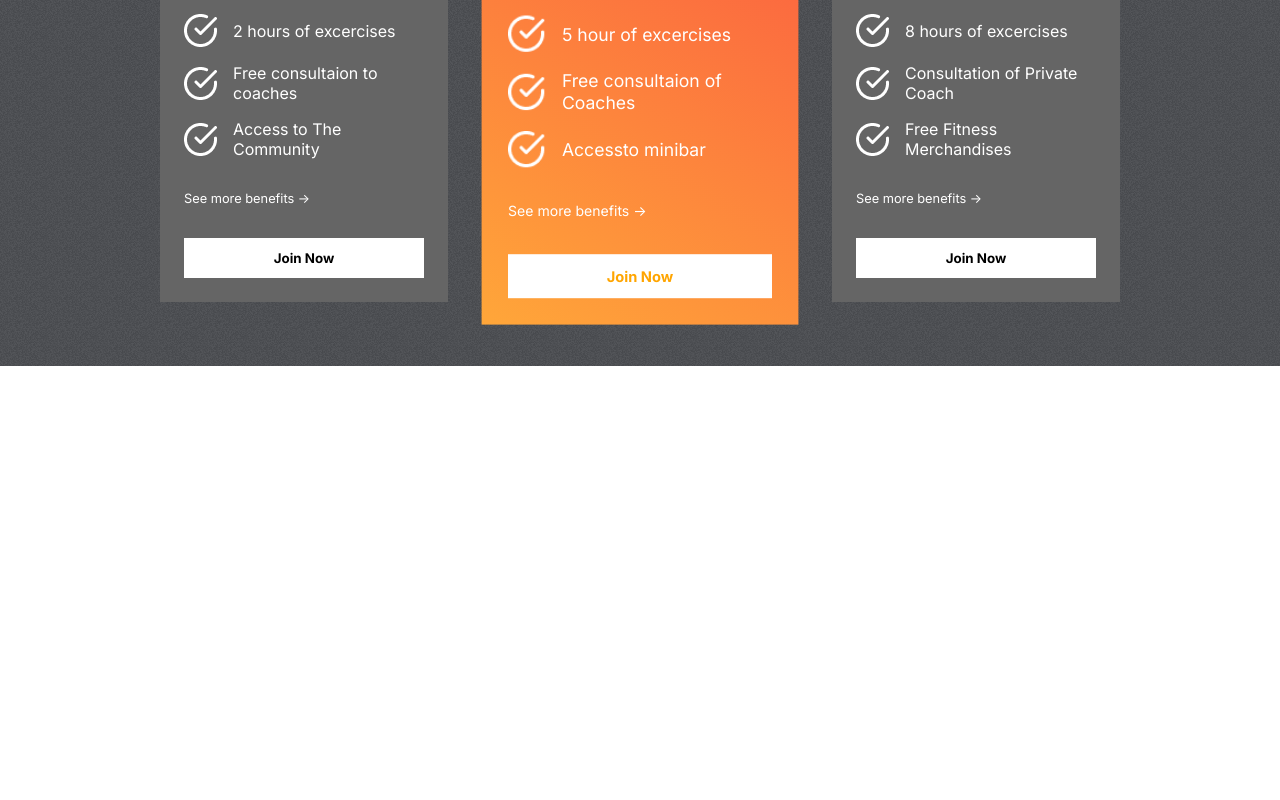
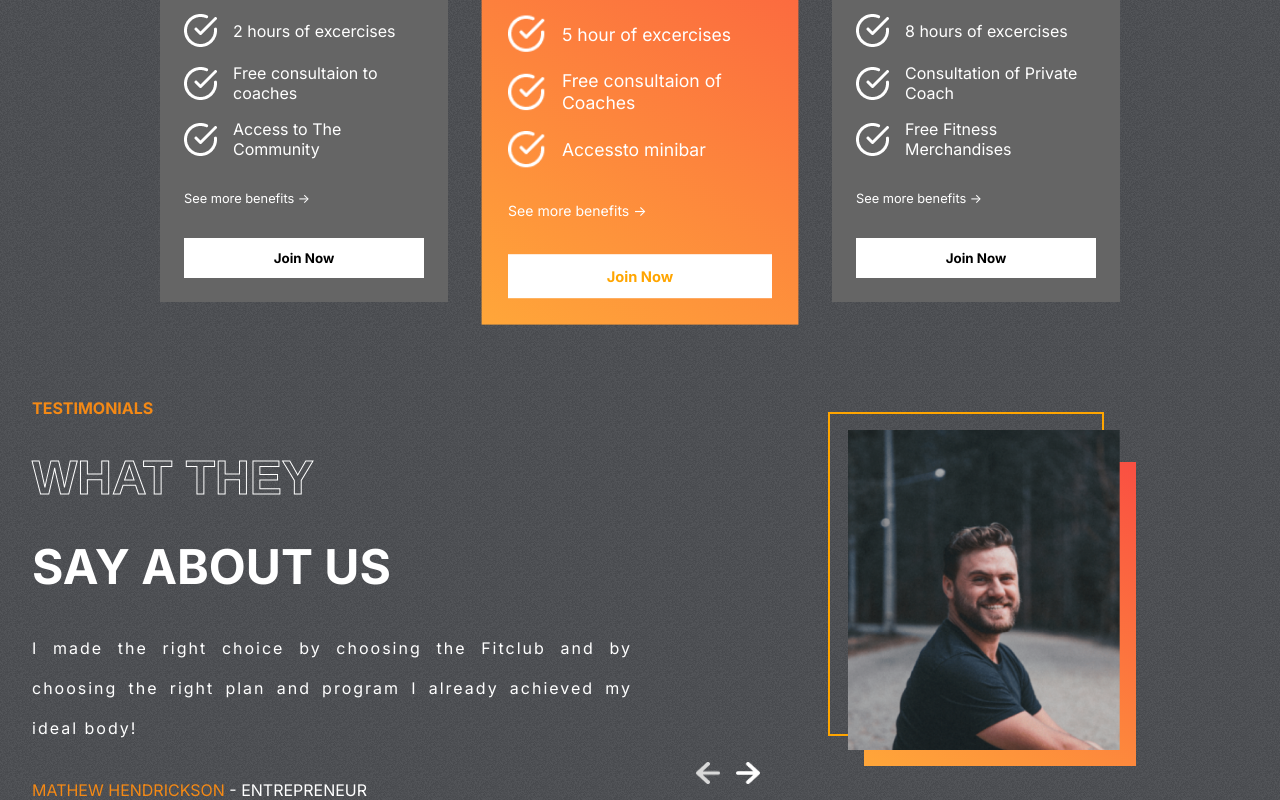
Before and after one commit to cotnals99/react_gym, a React (Create React App) app: page / in a window 1280 px wide. Shown: the part 2163-2963 px from the top of the page. Before the commit the page ends 2529 px from the top, so only its background shows below. Built offline with nearby package versions, Linux system fonts and the light colour scheme.

Commit message:
Testimonial section completed

```diff
--- a/src/App.js
+++ b/src/App.js
@@ -3,6 +3,7 @@
 import { Plans } from './components/Plans/Plans';
 import Programs from './components/Programs/Programs';
 import Reasons from './components/Reasons/Reasons';
+import Testimonials from './components/Testimonials/Testimonials';
 function App() {
   return (
     <div className="App">
@@ -10,6 +11,7 @@
           <Programs/>
           <Reasons/>
           <Plans/>
+          <Testimonials/>
     </div>
   );
 }
--- a/src/components/Plans/Plans.css
+++ b/src/components/Plans/Plans.css
@@ -1,6 +1,6 @@
 .plans_container{
     margin-top: -4rem;
-    margin-bottom: 4rem;
+    /* margin-bottom: 4rem; */
     padding: 0 2rem;
     display: flex;
     flex-direction: column;
--- /dev/null
+++ b/src/components/Testimonials/Testimonials.css
@@ -0,0 +1,78 @@
+.Testimonials{
+    padding: 0 2rem;
+    gap: 1rem;
+    display: flex;
+}
+
+.left-t{
+    display: flex;
+    flex: 1 1;
+    flex-direction: column;
+    text-transform: uppercase;
+    color: white;
+    gap: 2rem;
+}
+
+.left-t>:nth-child(1){
+    color: var(--orange);
+    font-weight: bold;
+}
+
+.left-t>:nth-child(2),
+.left-t>:nth-child(3){
+    font-weight: bold;
+    font-size: 3rem;
+}
+
+.left-t>:nth-child(4){
+    text-transform: none;
+    letter-spacing: 2px;
+    text-align: justify;
+    line-height: 40px;
+}
+
+.right-t{
+    flex: 1;
+    position: relative;
+}
+
+.right-t>img{
+    position: absolute;
+    width: 17rem;
+    height: 20rem;
+    object-fit: cover;
+    right: 8rem;
+    top: 2rem;
+}
+
+.right-t>:nth-child(1){
+    position: absolute;
+    width: 17rem;
+    height: 20rem;
+    background-color: transparent;
+    border: 2px solid orange;
+    right: 9rem;
+    top: 0.9rem;
+}
+
+.right-t>:nth-child(2){
+    position: absolute;
+    width: 17rem;
+    height: 19rem;
+    background: var(--planCard);
+    right: 7rem;
+    top: 4rem;
+}
+
+.arrows{
+    display: flex;
+    gap: 1rem;
+    position: absolute;
+    bottom: 1rem;
+    left: 3rem;
+}
+
+.arrows>img{
+    width: 1.5rem;
+    cursor: pointer;
+}
--- /dev/null
+++ b/src/components/Testimonials/Testimonials.jsx
@@ -0,0 +1,56 @@
+import React, { useState } from "react";
+import "./Testimonials.css";
+import { testimonialsData } from "../../data/testimonialsData";
+import leftArrow from "../../assets/leftArrow.png";
+import rightArrow from "../../assets/rightArrow.png";
+
+const Testimonials = () => {
+  const [selected, setSelected] = useState(0);
+  const tLength = testimonialsData.length;
+  // console.log(tLength)
+
+  return (
+    <div className="Testimonials">
+      <div className="left-t">
+        <span>testimonials</span>
+        <span className="stroke-text">what they</span>
+        <span>say about us</span>
+        <span>{testimonialsData[selected].review}</span>
+        <span>
+          <span style={{ color: "var(--orange)" }}>
+            {testimonialsData[selected].name}{" "}
+          </span>{" "}
+          - {testimonialsData[selected].status}
+        </span>
+      </div>
+
+      <div className="right-t">
+        <div></div>
+        <div></div>
+        <img src={testimonialsData[selected].image} alt="" />
+        <div className="arrows">
+          <img
+            onClick={() => {
+              selected === 0
+                ? setSelected(tLength - 1)
+                : setSelected((prev) => prev - 1);
+            }}
+            src={leftArrow}
+            alt=""
+          />
+          <img
+            onClick={() => {
+              selected === tLength - 1
+                ? setSelected(0)
+                : setSelected((prev) => (prev) + 1);
+            }}
+            src={rightArrow}
+            alt=""
+          />
+        </div>
+      </div>
+    </div>
+  );
+};
+
+export default Testimonials;
```
